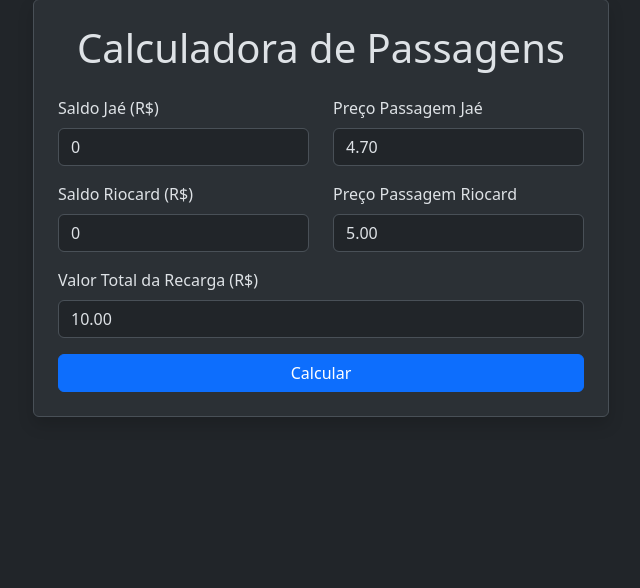
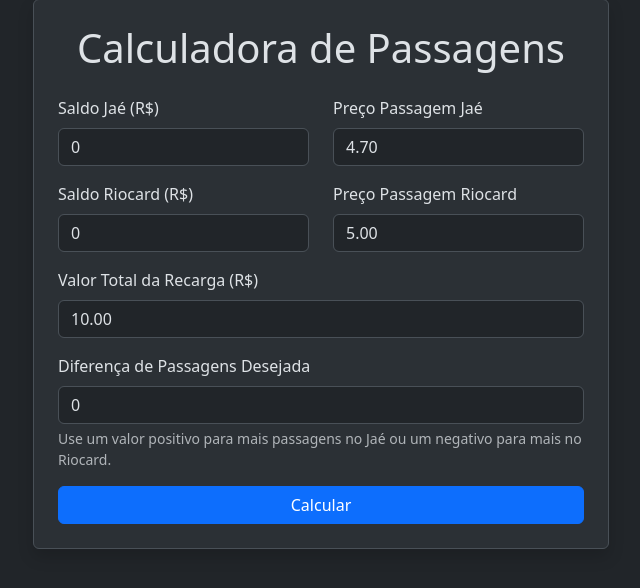
Before and after one commit to rolim520/Calculadora-Cartoes, a Flask app: page / in a window 1280 px wide. Shown: the part 49-637 px from the top of the page, without its empty margins (319-959 px from the left). Run offline with Flask 3, Linux system fonts and the light colour scheme.

Commit message:
Add: added target ticket difference

```diff
--- a/app.py
+++ b/app.py
@@ -8,14 +8,10 @@ getcontext().prec = 10
 # Inicializa a aplicação Flask
 app = Flask(__name__)
 
-def calculate_optimal_distribution(balance1_str, balance2_str, total_recharge_str, price1_str, price2_str):
+def calculate_optimal_distribution(balance1_str, balance2_str, total_recharge_str, price1_str, price2_str, desired_difference_str):
     """
-    Calcula a distribuição ótima de recarga para dois cartões, minimizando a diferença
-    no número de passagens que cada um pode comprar.
-
-    A lógica otimizada itera sobre o número de passagens possíveis para o primeiro cartão,
-    calcula a recarga mínima necessária para atingir essa quantidade e, em seguida,
-    encontra a melhor combinação que equilibra as passagens entre os dois cartões.
+    Calcula a distribuição de recarga que mais se aproxima de uma diferença
+    desejada no número de passagens entre dois cartões.
 
     Args:
         balance1_str (str): Saldo atual do cartão 1.
@@ -23,75 +19,70 @@ def calculate_optimal_distribution(balance1_str, balance2_str, total_recharge_st
         total_recharge_str (str): Valor total da recarga.
         price1_str (str): Preço da passagem para o cartão 1.
         price2_str (str): Preço da passagem para o cartão 2.
+        desired_difference_str (str): A diferença desejada de passagens (n1 - n2).
 
     Returns:
         dict: Um dicionário com a solução ótima encontrada.
     """
-    # Converte todas as entradas para Decimal para garantir a precisão matemática
+    # Converte todas as entradas para o tipo correto
     balance1 = Decimal(balance1_str)
     balance2 = Decimal(balance2_str)
     total_recharge = Decimal(total_recharge_str)
-    # Garante que o preço nunca seja zero para evitar divisão por zero
     price1 = Decimal(price1_str) if Decimal(price1_str) > 0 else Decimal('1')
     price2 = Decimal(price2_str) if Decimal(price2_str) > 0 else Decimal('1')
+    desired_difference = int(desired_difference_str)
 
-    best_solution = {"difference": float('inf')}
+    # 'cost' representa o quão longe a solução atual está do alvo (diferença desejada).
+    # O objetivo é minimizar esse custo.
+    best_solution = {"cost": float('inf')}
 
     # Calcula o número máximo de passagens que o cartão 1 poderia ter
-    # se toda a recarga fosse para ele.
     max_tickets_c1 = math.floor((balance1 + total_recharge) / price1)
 
-    # Itera sobre cada quantidade possível de passagens para o cartão 1.
+    # Itera sobre cada quantidade possível de passagens para o cartão 1
     for n1 in range(max_tickets_c1 + 1):
-        # Calcula a recarga mínima necessária para o cartão 1 atingir 'n1' passagens.
-        # O valor é max(0, ...) para garantir que a recarga não seja negativa.
+        # Calcula a recarga mínima para o cartão 1 atingir 'n1' passagens
         recharge_c1 = max(Decimal('0'), n1 * price1 - balance1)
-
-        # Arredonda para o próximo centavo, garantindo que o valor seja suficiente.
         recharge_c1 = math.ceil(recharge_c1 * 100) / Decimal(100)
 
-        # Se a recarga necessária for maior que o total disponível, podemos parar.
         if recharge_c1 > total_recharge:
             break
 
-        # A recarga para o cartão 2 é o que sobra do total.
         recharge_c2 = total_recharge - recharge_c1
-
-        # Calcula quantas passagens o cartão 2 consegue comprar com a recarga restante.
         n2 = math.floor((balance2 + recharge_c2) / price2)
 
-        difference = abs(n1 - n2)
+        # Calcula o "custo": a distância entre a diferença atual e a desejada
+        cost = abs((n1 - n2) - desired_difference)
 
-        # Se a diferença atual for menor que a melhor encontrada, atualiza a solução.
-        if difference < best_solution["difference"]:
+        # Se o custo atual for o menor encontrado, atualiza a melhor solução
+        if cost < best_solution["cost"]:
             best_solution = {
                 "recharge_c1": recharge_c1,
                 "recharge_c2": recharge_c2,
                 "tickets_c1": n1,
                 "tickets_c2": n2,
-                "difference": difference
+                "cost": cost
             }
 
-        # Otimização: se a diferença for 0, a solução perfeita foi encontrada.
-        if best_solution["difference"] == 0:
+        # Otimização: se o custo for 0, a solução perfeita foi encontrada
+        if best_solution["cost"] == 0:
             break
 
     return best_solution
 
 @app.route('/', methods=['GET', 'POST'])
 def index():
-    # Dicionário de contexto para armazenar os valores do formulário e a solução.
-    # Isso permite que os valores digitados pelo usuário permaneçam na tela.
+    # Contexto para armazenar os valores do formulário e a solução
     context = {
         "solution": None,
         "r1": "0",
         "r2": "0",
         "total_recharge": "10.00",
         "p1": "4.70",
-        "p2": "5.00"
+        "p2": "5.00",
+        "desired_difference": "0"  # Valor padrão para a diferença
     }
 
-    # Se o formulário for enviado (método POST)
     if request.method == 'POST':
         try:
             # Obtém os valores do formulário e atualiza o contexto
@@ -100,20 +91,18 @@ def index():
             context['total_recharge'] = request.form.get('total_recharge', '0')
             context['p1'] = request.form.get('p1')
             context['p2'] = request.form.get('p2')
+            context['desired_difference'] = request.form.get('desired_difference', '0')
 
-            # Chama a função de cálculo para encontrar a distribuição ótima
+            # Chama a função de cálculo com o novo parâmetro
             solution = calculate_optimal_distribution(
-                context['r1'], context['r2'], context['total_recharge'], context['p1'], context['p2']
+                context['r1'], context['r2'], context['total_recharge'],
+                context['p1'], context['p2'], context['desired_difference']
             )
             context['solution'] = solution
         except Exception as e:
-            # Em caso de erro, exibe uma mensagem amigável na interface
             context['solution'] = {"error": f"Erro ao processar a solicitação: {e}"}
 
-    # Renderiza o template HTML, passando o contexto com os dados
     return render_template('index.html', context=context)
 
 if __name__ == '__main__':
-    # Executa a aplicação Flask. O host '0.0.0.0' torna a aplicação acessível
-    # a partir de outras máquinas na mesma rede (útil para Docker).
     app.run(host='0.0.0.0', port=5000)
--- a/templates/index.html
+++ b/templates/index.html
@@ -47,6 +47,15 @@
                     <label for="total_recharge" class="form-label">Valor Total da Recarga (R$)</label>
                     <input type="number" class="form-control" id="total_recharge" name="total_recharge" step="0.01" value="{{ context.total_recharge }}" required>
                 </div>
+
+                <div class="mb-3">
+                    <label for="desired_difference" class="form-label">Diferença de Passagens Desejada</label>
+                    <input type="number" class="form-control" id="desired_difference" name="desired_difference" step="1" value="{{ context.get('desired_difference', '0') }}" required>
+                    <div class="form-text">
+                        Use um valor positivo para mais passagens no Jaé ou um negativo para mais no Riocard.
+                    </div>
+                </div>
+
                 <button type="submit" class="btn btn-primary w-100">Calcular</button>
             </form>
         </div>
```
Also changed, not shown: README.md, image.png.
